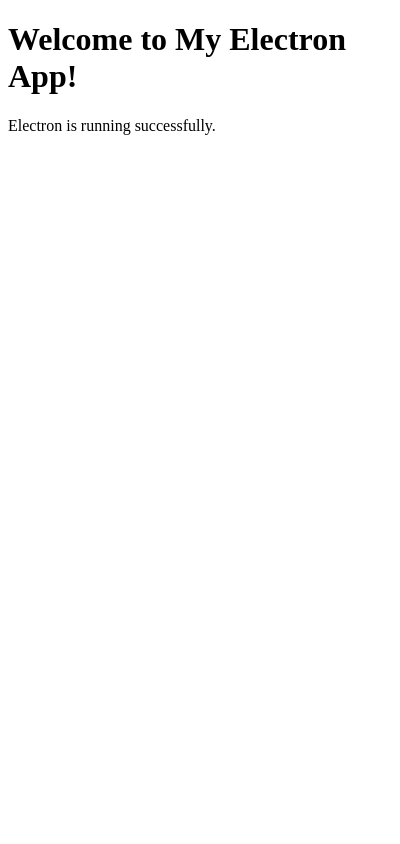
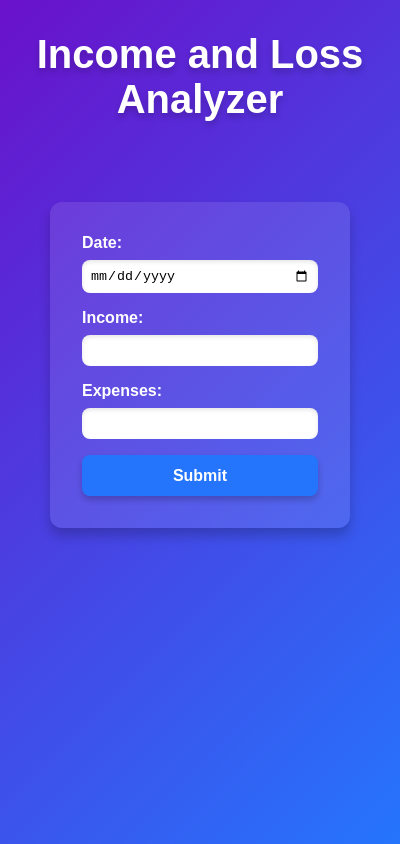
Before and after one commit to thidaskaveesha/Income-and-loss-analyzer, an Electron app: page index.html in a window 400 px wide. Drawn offline with Linux system fonts and the light colour scheme; files whose address does not match are found by name.

Commit message:
UI: added main page

```diff
--- a/index.html
+++ b/index.html
@@ -3,11 +3,26 @@
 <head>
     <meta charset="UTF-8">
     <meta name="viewport" content="width=device-width, initial-scale=1.0">
-    <title>Income and Expences analyzer</title>
+    <link rel="stylesheet" href="styles/styles.css">
+    <title>Income and Expenses Analyzer</title>
 </head>
 <body>
-    <h1>Welcome to My Electron App!</h1>
-    <p>Electron is running successfully.</p>
+    <div class="Container">
+    <div class="header">
+        <h1>Income and Loss Analyzer</h1>
+    </div>
+    <div class="form">
+        <form action="index.html" method="post">
+            <label for="date">Date:</label>
+            <input type="date" id="date" name="date" required>
+            <label for="income">Income:</label>
+            <input type="number" id="income" name="income" required>
+            <label for="expences">Expenses:</label>
+            <input type="number" id="expences" name="expences" required>
+            <button type="submit">Submit</button>
+        </form>
+    </div>
     <script src="JS/renderer.js"></script>
+</div>
 </body>
 </html>
--- a/styles/styles.css
+++ b/styles/styles.css
@@ -0,0 +1,72 @@
+*{
+    margin: 0;
+    padding: 0;
+    box-sizing: border-box;
+}
+
+.Container {
+    font-family: Arial, sans-serif;
+    background: linear-gradient(135deg, #6a11cb, #2575fc);
+    background-repeat: no-repeat;
+    background-position: center;
+    background-size: cover;
+    color: #ffffff;
+    min-width: 100vw;
+    min-height: 100vh;
+}
+.header {
+    text-align: center;
+    padding: 2rem;
+}
+.header h1 {
+    font-size: 2.5rem;
+    margin-bottom: 1rem;
+    text-shadow: 0 4px 6px rgba(0, 0, 0, 0.2);
+}
+.form {
+    display: flex;
+    justify-content: center;
+    margin-top: 2rem;
+}
+form {
+    background: rgba(255, 255, 255, 0.1);
+    padding: 2rem;
+    border-radius: 12px;
+    box-shadow: 0 8px 12px rgba(0, 0, 0, 0.2);
+    width: 300px;
+    text-align: left;
+}
+label {
+    display: block;
+    font-weight: bold;
+    margin-bottom: 0.5rem;
+}
+input {
+    width: 100%;
+    padding: 0.5rem;
+    margin-bottom: 1rem;
+    border: none;
+    border-radius: 8px;
+    outline: none;
+    box-shadow: inset 0 2px 4px rgba(0, 0, 0, 0.1);
+}
+button {
+    width: 100%;
+    padding: 0.7rem;
+    font-size: 1rem;
+    font-weight: bold;
+    color: #ffffff;
+    background: #2575fc;
+    border: none;
+    border-radius: 8px;
+    cursor: pointer;
+    box-shadow: 0 4px 6px rgba(0, 0, 0, 0.2);
+    transition: background 0.3s ease;
+}
+button:hover {
+    background: #1b5ed6;
+}
+button:active {
+    background: #1548a0;
+    box-shadow: 0 2px 4px rgba(0, 0, 0, 0.2);
+}
```
